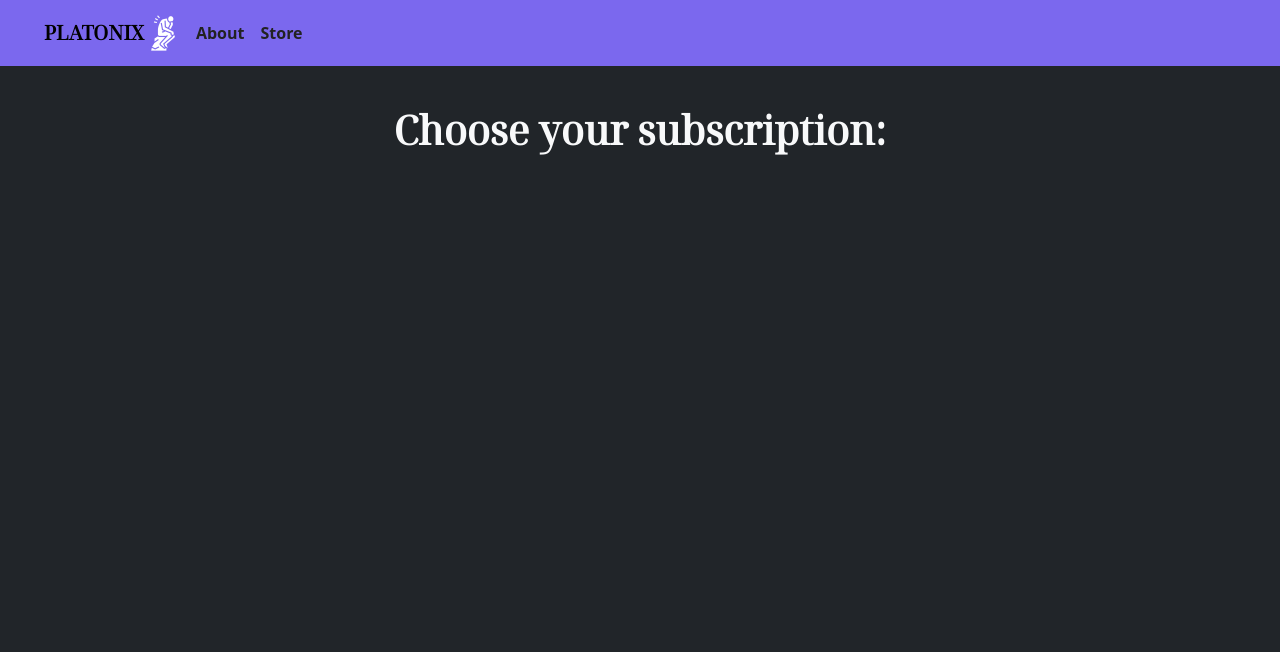
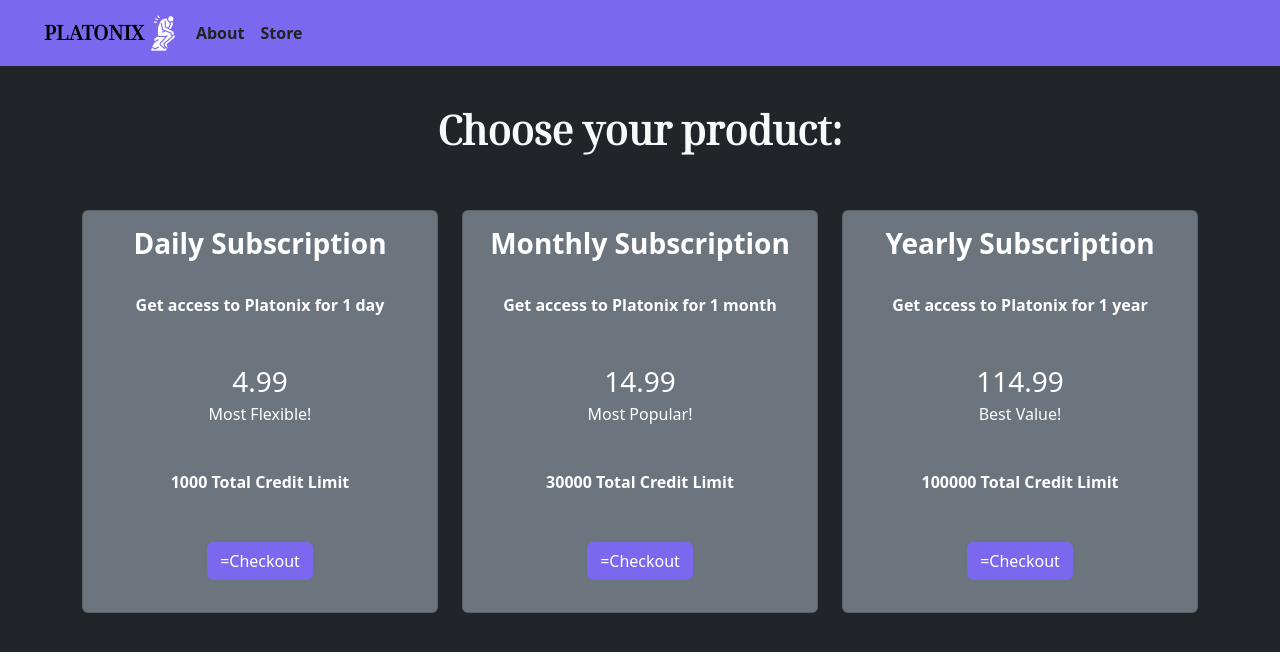
Before and after one commit to COSC-499-W2023/year-long-project-team-7, a Django app: page /store in a window 1280 px wide. Shown: the top 652 px of the page. Run offline with Django 4.2, Linux system fonts and the light colour scheme; data comes from the database, SQL or seed files in the repository; data that the repository does not hold is empty; some web fonts are replaced.

Commit message:
add current products to model

```diff
--- a/app/capstone/transformer/templates/store.html
+++ b/app/capstone/transformer/templates/store.html
@@ -3,7 +3,7 @@
 {% block content %}
     <div class="container" style="padding-top: 90px">
         <div class="justify-content-center">
-            <h1 class="text-center title h1 mt-3">Choose your subscription:</h1>
+            <h1 class="text-center title h1 mt-3">Choose your product:</h1>
         </div>
         <div class="row justify-content-around">
             {% for p in products %}
@@ -16,7 +16,7 @@
                         <div class="card-subtitle mb-5 fw-bold text-white">{{ p.get_display_number }} Total Credit Limit</div>
                         <form action="/payments" method="POST">
                             {% csrf_token %}
-                            <button type="submit" class="btn btn-primary mb-3">Subcribe</button>
+                            <button type="submit" class="btn btn-primary mb-3">=Checkout</button>
                         </form>
                     </div>
                 </div>
```
Also changed, not shown: app/capstone/transformer/migrations/0016_add_products.py (added).
